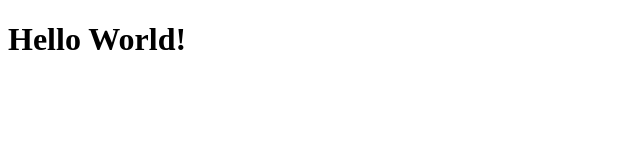
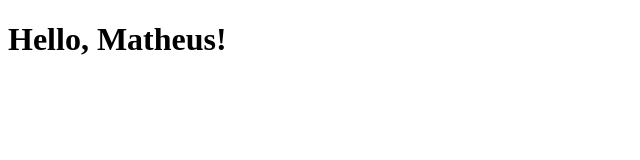
Before and after one commit to matheusangola/PracticeGit, a plain HTML site: page index.html in a window 1280 px wide. Shown: the whole page, without its empty margins (0-640 px from the left). Drawn offline with Linux system fonts and the light colour scheme.

Commit message:
updated h1

```diff
--- a/index.html
+++ b/index.html
@@ -6,6 +6,6 @@
     <title>Document</title>
 </head>
 <body>
-    <h1>Hello World!</h1>
+    <h1>Hello, Matheus!</h1>
 </body>
 </html>
```
